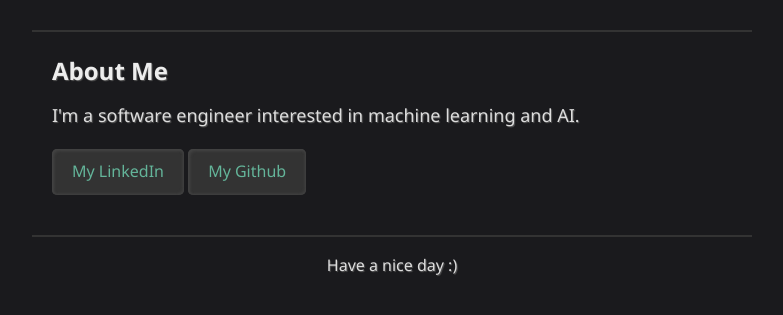
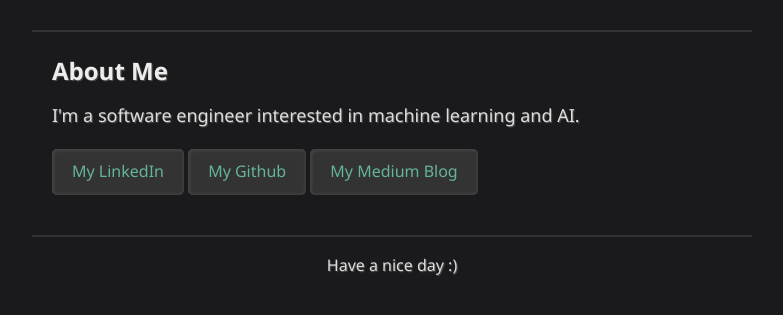
Before and after one commit to hhhezhang/hhhezhang.github.io, a plain HTML site: page index.html in a window 1280 px wide. Shown: the part 141-456 px from the top of the page, without its empty margins (248-1031 px from the left). Drawn offline with Linux system fonts and the light colour scheme.

Commit message:
Add Medium link.\n The Medium is a blog website.

```diff
--- a/index.html
+++ b/index.html
@@ -21,6 +21,7 @@
             <div>
                 <a href="https://www.linkedin.com/in/he-zhang-bb8a72a7">My LinkedIn</a>
                 <a href="https://github.com/hhhezhang">My Github</a>
+                <a href="https://hhhezhang.medium.com">My Medium Blog</a>
             <div>
         </section>
     </main>
```
